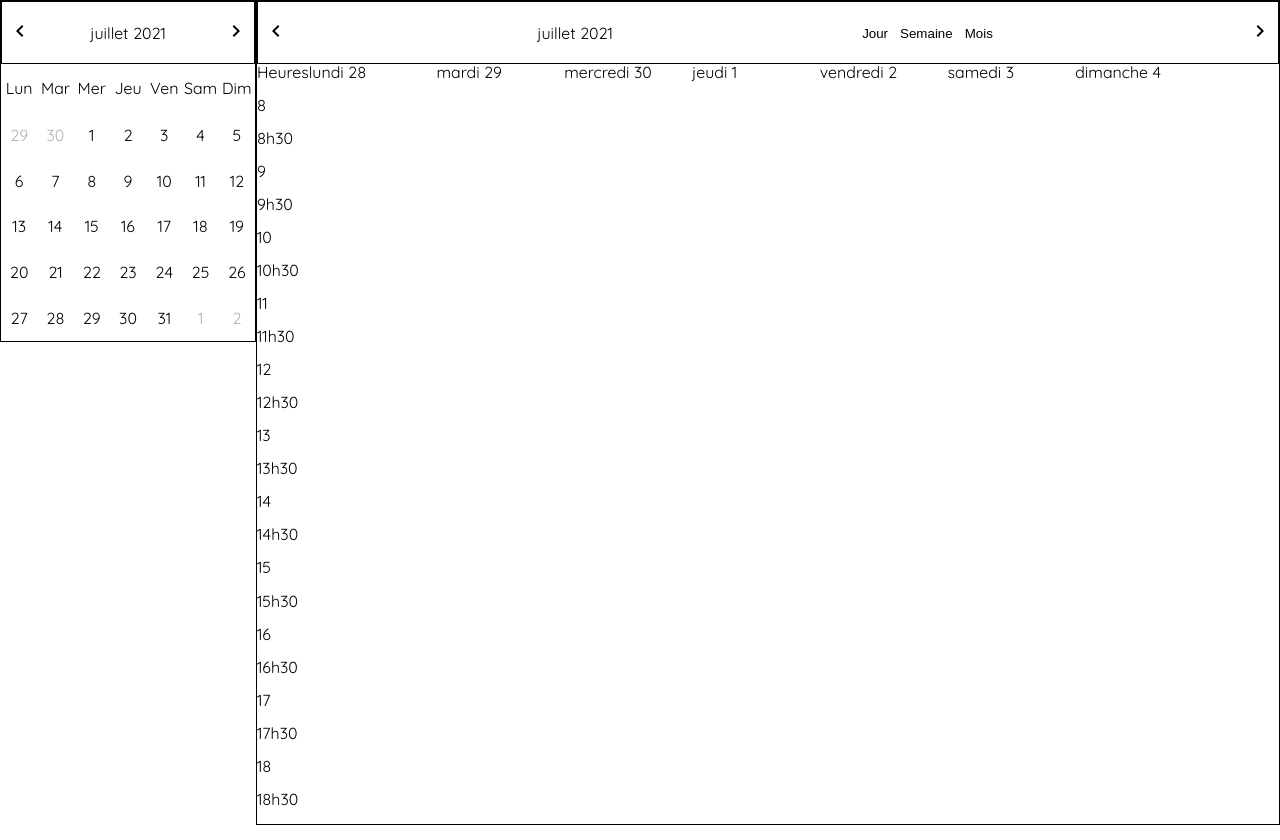
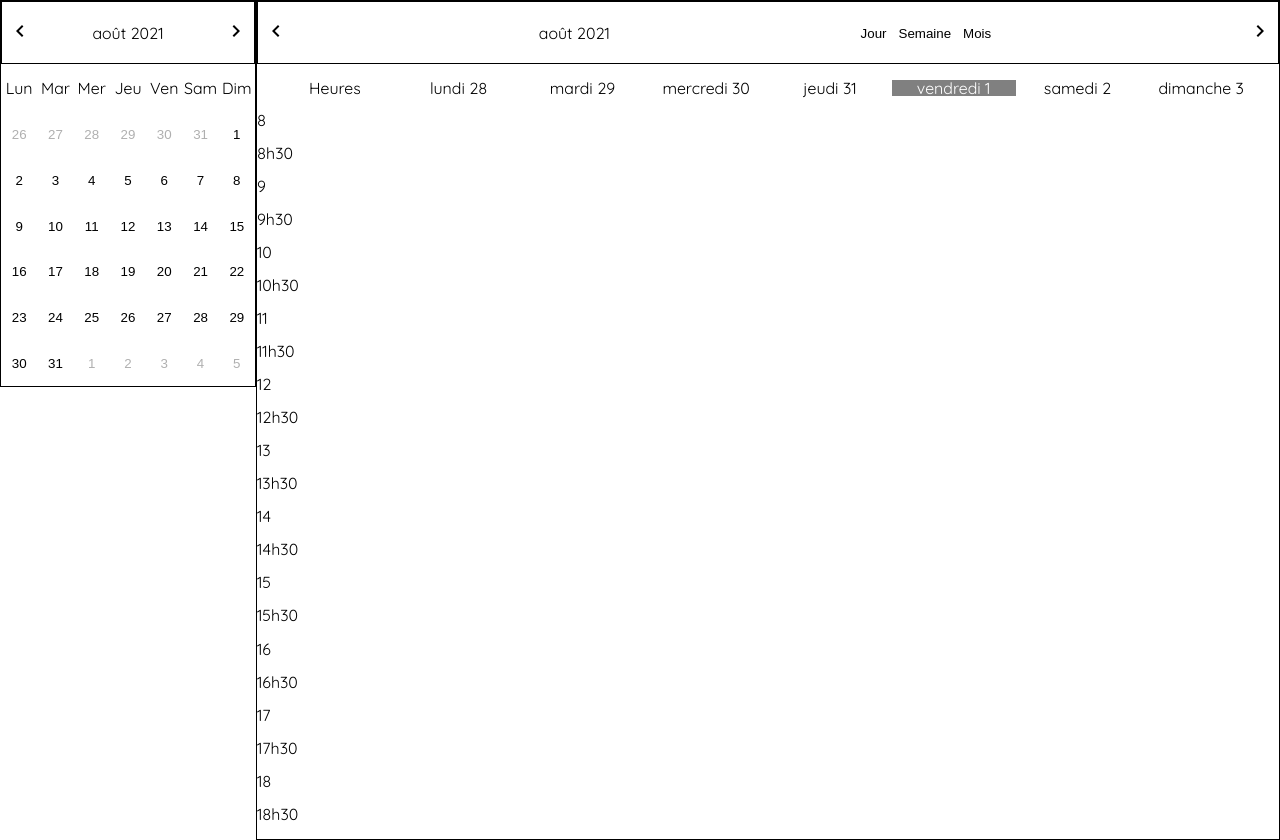
Before and after one commit to morgane17230/Educateur-canin, a React app: page / in a window 1280 px wide. Built offline with nearby package versions, Linux system fonts and the light colour scheme.

Commit message:
synchro datepicker & scheduler

```diff
--- a/src/components/Calendar/DatePicker.js
+++ b/src/components/Calendar/DatePicker.js
@@ -12,11 +12,11 @@ const DatePicker = ({
   year,
   month,
   date,
-  // setDate,
   daysInMonth,
   setDaysInMonth,
   getNextDate,
   getPrevDate,
+  setChosenDay,
 }) => {
   // Number of Days in Month
 
@@ -55,16 +55,14 @@ const DatePicker = ({
 
   const days = [];
   const start = new Date(year, month - 1);
-  const dayOfWeek = start.getDay();
+  const end = new Date(year, month, 0);
+  const dayOfWeekStart = start.getDay();
+  const dayOfWeekEnd = end.getDay();
 
-  const lessDays = dayOfWeek === 0 ? 6 : dayOfWeek - 1;
-  const moreDays = dayOfWeek < 6 ? 5 - dayOfWeek : 6;
+  const lessDays = dayOfWeekStart === 0 ? 6 : dayOfWeekStart - 1;
+  const moreDays = dayOfWeekEnd === 0 ? -1 : 6 - dayOfWeekEnd;
 
-  const totalDays = daysInMonth === 31
-    ? daysInMonth + lessDays + moreDays
-    : daysInMonth + lessDays + moreDays + 1;
-
-  for (let i = 0; i < totalDays; i++) {
+  for (let i = -1; i < daysInMonth + lessDays + moreDays; i++) {
     const weekDay = new Date(
       new Date(year, month - 1, date + i).setDate(
         new Date(year, month - 1, date + i).getDate() - lessDays,
@@ -74,16 +72,18 @@ const DatePicker = ({
   }
 
   const dayList = (day) => (
-    <div
+    <button
       key={day}
+      type="button"
+      onClick={() => setChosenDay(day)}
       className={
-              new Date(day).getMonth() + 1 === month
-                ? 'datepicker-content-item'
-                : 'datepicker-content-item out'
-          }
+                new Date(day).getMonth() + 1 === month
+                  ? 'datepicker-content-item'
+                  : 'datepicker-content-item out'
+            }
     >
       {new Date(day).toLocaleDateString('fr-FR', { day: 'numeric' })}
-    </div>
+    </button>
   );
 
   return (
@@ -121,8 +121,7 @@ const DatePicker = ({
         <div>Sam</div>
         <div>Dim</div>
       </div>
-      <div className="datepicker-content">{days.map(dayList)}
-      </div>
+      <div className="datepicker-content">{days.map(dayList)}</div>
     </div>
   );
 };
@@ -133,9 +132,9 @@ DatePicker.propTypes = {
   month: PropTypes.number.isRequired,
   date: PropTypes.number.isRequired,
   getNextDate: PropTypes.func.isRequired,
-  // setDate: PropTypes.func.isRequired,
   daysInMonth: PropTypes.number.isRequired,
   setDaysInMonth: PropTypes.func.isRequired,
+  setChosenDay: PropTypes.func.isRequired,
 };
 
 export default DatePicker;
--- a/src/components/Calendar/Scheduler.js
+++ b/src/components/Calendar/Scheduler.js
@@ -13,12 +13,12 @@ import 'src/styles/scheduler.scss';
 const Scheduler = ({
   year,
   month,
-  date,
   setDate,
   daysInMonth,
   setDaysInMonth,
   getNextDate,
   getPrevDate,
+  chosenDay,
 }) => {
   // const [displayMonth, setDisplayMonth] = useState(false);
   // const [displayWeek, setDisplayWeek] = useState(false);
@@ -83,7 +83,7 @@ const Scheduler = ({
 
   const weekDays = [];
   const dayHours = [];
-  const currentDate = new Date(year, month - 1, date);
+  const currentDate = new Date(chosenDay);
   const currentDay = currentDate.getDay();
   const lessDays = currentDay === 0 ? 6 : currentDay - 1;
   for (let h = 8; h < 19; h++) {
@@ -91,13 +91,18 @@ const Scheduler = ({
   }
   for (let i = 0; i < 7; i++) {
     const weekDay = new Date(
-      new Date(year, month - 1, date + i).setDate(
-        new Date(year, month - 1, date + i).getDate() - lessDays,
+      new Date(
+        year,
+        currentDate.getMonth(),
+        currentDate.getDate() + i,
+      ).setDate(
+        new Date(
+          year,
+          currentDate.getMonth(),
+          currentDate.getDate() + i,
+        ).getDate() - lessDays,
       ),
-    ).toLocaleDateString('fr-FR', {
-      weekday: 'long',
-      day: 'numeric',
-    });
+    );
     weekDays.push(weekDay);
   }
 
@@ -108,8 +113,18 @@ const Scheduler = ({
   );
 
   const weekDayList = (weekDay, index) => (
-    <div key={index} className="scheduler-content-item">
-      <div className="scheduler-content-header">{weekDay}</div>
+    <div
+      key={index}
+      className={
+              Date.parse(weekDay) === chosenDay
+                ? 'scheduler-content-header-item active'
+                : 'scheduler-content-header-item'
+          }
+    >
+      {new Date(weekDay).toLocaleDateString('fr-FR', {
+        weekday: 'long',
+        day: 'numeric',
+      })}
     </div>
   );
 
@@ -151,12 +166,12 @@ const Scheduler = ({
         </button>
       </div>
       <div className="scheduler-content">
-        <div className="scheduler-content-header">Heures</div>
-        {weekDays.map(weekDayList)}
+        <div className="scheduler-content-header">
+          <div className="scheduler-content-header-item">Heures</div>
+          {weekDays.map(weekDayList)}
+        </div>
       </div>
-      <div>
-        {dayHours.map(weekHoursList)}
-      </div>
+      <div>{dayHours.map(weekHoursList)}</div>
     </div>
   );
 };
@@ -166,10 +181,10 @@ Scheduler.propTypes = {
   getPrevDate: PropTypes.func.isRequired,
   month: PropTypes.number.isRequired,
   getNextDate: PropTypes.func.isRequired,
-  date: PropTypes.number.isRequired,
   setDate: PropTypes.func.isRequired,
   daysInMonth: PropTypes.number.isRequired,
   setDaysInMonth: PropTypes.func.isRequired,
+  chosenDay: PropTypes.number.isRequired,
 };
 
 export default Scheduler;
--- a/src/components/Calendar/index.js
+++ b/src/components/Calendar/index.js
@@ -7,10 +7,10 @@ import '../../styles/index.scss';
 // == Composant
 const Calendar = () => {
   const [year, setYear] = useState(new Date().getFullYear());
-  const [month, setMonth] = useState(new Date().getMonth());
+  const [month, setMonth] = useState(new Date().getMonth() + 1);
   const [daysInMonth, setDaysInMonth] = useState(0);
   const [date, setDate] = useState(new Date().getDate());
-
+  const [chosenDay, setChosenDay] = useState(Date.parse(year, month, date));
   // Display previous month
 
   const getPrevDate = () => {
@@ -46,6 +46,8 @@ const Calendar = () => {
         setDate={setDate}
         year={year}
         month={month}
+        chosenDay={chosenDay}
+        setChosenDay={setChosenDay}
       />
       <Scheduler
         getPrevDate={getPrevDate}
@@ -56,6 +58,8 @@ const Calendar = () => {
         setDate={setDate}
         year={year}
         month={month}
+        chosenDay={chosenDay}
+        setChosenDay={setChosenDay}
       />
     </div>
   );
--- a/src/styles/scheduler.scss
+++ b/src/styles/scheduler.scss
@@ -26,7 +26,13 @@
         display: flex;
         &-header {
             display: flex;
-            justify-content: space-between;
+            justify-content: space-evenly;
+            text-align: center;
+            width: 100%;
+            padding: 1rem;
+            &-item {
+                width: calc(100% / 8);
+            }
         }
         &-item {
             width: calc(100% / 8);
@@ -34,3 +40,8 @@
         }
     }
 }
+
+.active {
+    background-color: grey;
+    color: white;
+}
```
